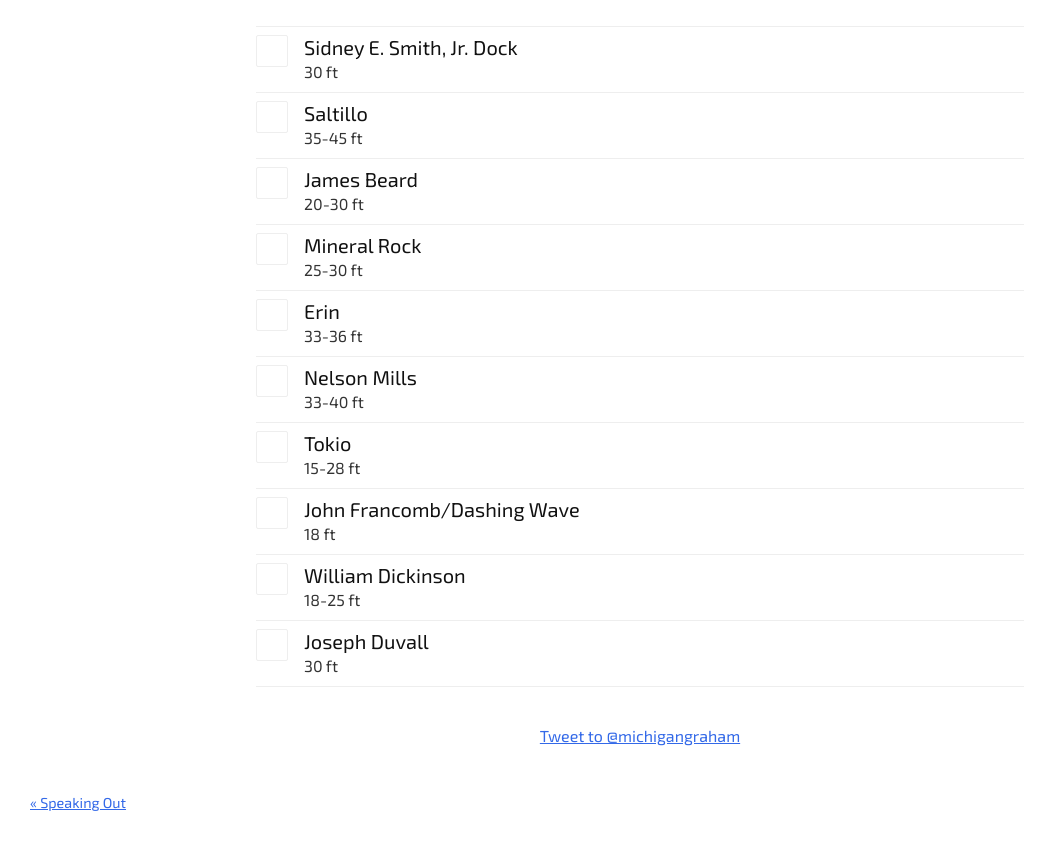
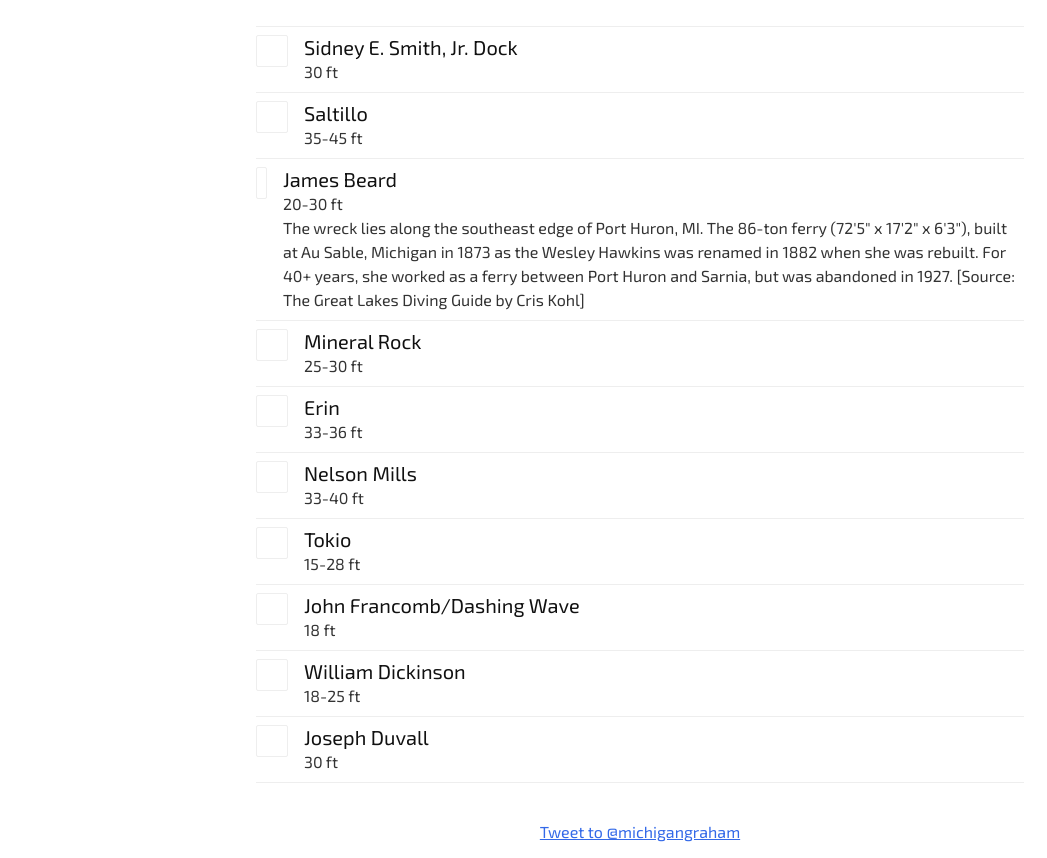
Before and after one commit to mattgraham/mattgraham.github.io, a Jekyll site: the page built from _posts/2018-06-22-Dive-StClairRiver.md, in a window 1280 px wide and 900 px high, scrolled down 2667 px, cut to the strip 42-900 px from the top of the window. Shown: the whole strip, without its empty margins (0-1047 px from the left). Built offline with Jekyll 4.4.1, drawn with Linux system fonts in a browser that asks for light colours; nearby versions of some CDN libraries; comment, search, counter and statistics services are not loaded.

Commit message:
james beard

```diff
--- a/_posts/2018-06-22-Dive-StClairRiver.md
+++ b/_posts/2018-06-22-Dive-StClairRiver.md
@@ -148,11 +148,15 @@ thumb: /assets/images/thumb_stclairriver.jpg
         <div class="ft">35-45</div>
       </div>
     </li>
-    <li class="bb b--light-gray pv2 flex lh-copy dark-gray">
+    <li class="bb b--light-gray pv2 flex lh-copy dark-gray" id="jamesbeard">
       <div class="w2 h2 mr3 br1 b--light-gray tc mr1 ba"></div>
       <div class="flex-auto">
         <div class="f4 lh-title near-black">James Beard</div>
         <div class="ft">20-30</div>
+        <a href="https://www.google.com/maps/place/42%C2%B057'40.2%22N+82%C2%B025'28.0%22W/@42.9613765,-82.4256553,18z/data=!4m5!3m4!1s0x0:0x0!8m2!3d42.9611667!4d-82.4244333" target="
+          42.961167, -82.424433
+        "></a>
+        <div>The wreck lies along the southeast edge of Port Huron, MI. The 86-ton ferry (72'5" x 17'2" x 6'3"), built at Au Sable, Michigan in 1873 as the Wesley Hawkins was renamed in 1882 when she was rebuilt. For 40+ years, she worked as a ferry between Port Huron and Sarnia, but was abandoned in 1927. [Source: The Great Lakes Diving Guide by Cris Kohl]</div>
       </div>
     </li>
     <li class="bb b--light-gray pv2 flex lh-copy dark-gray">
```
